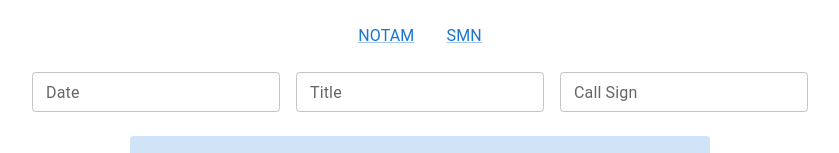
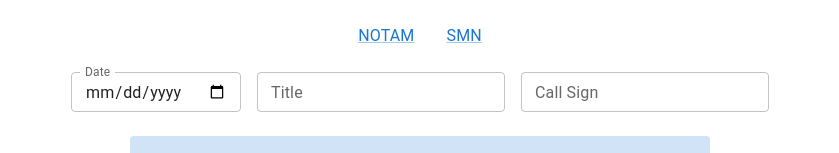
Before and after one commit to knoid/flight-planner, a React (Create React App) app: page / in a window 1280 px wide. Shown: the top 153 px of the page, without its empty margins (220-1059 px from the left). Built offline with nearby package versions, Linux system fonts and the light colour scheme; no server answers.

Commit message:
set date field as date

```diff
--- a/src/components/Metadata.tsx
+++ b/src/components/Metadata.tsx
@@ -6,7 +6,14 @@ export default function Metadata() {
   const { metadata } = useStore();
   return (
     <Hiddenable printHidden={!(metadata.callSign || metadata.date || metadata.title)}>
-      <MetadataField label="Date" name="date" printAlign="left" size="small" />
+      <MetadataField
+        inputProps={{ type: 'date' }}
+        InputLabelProps={{ shrink: true }}
+        label="Date"
+        name="date"
+        printAlign="left"
+        size="small"
+      />
       <MetadataField label="Title" name="title" printAlign="center" size="small" />
       <MetadataField label="Call Sign" name="callSign" printAlign="right" size="small" />
     </Hiddenable>
```
